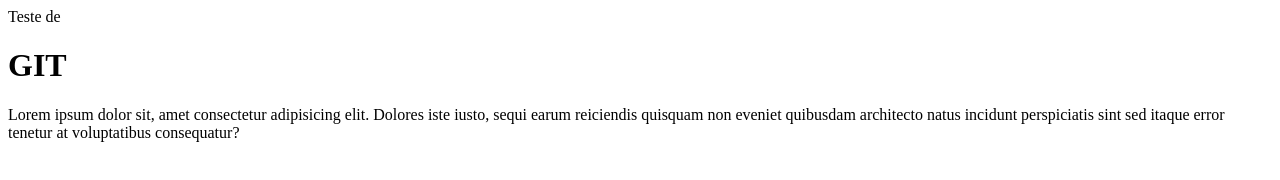
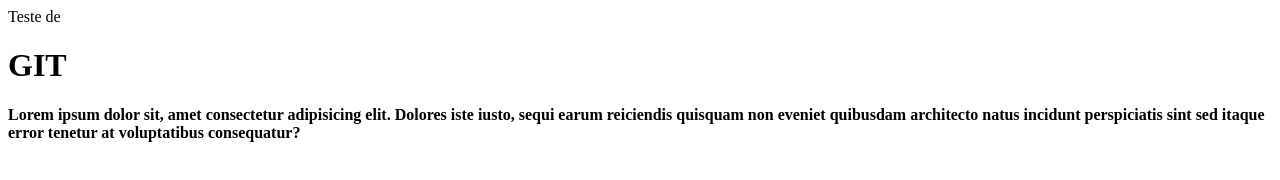
Before and after one commit to tuliorey/teste-aula-github, a plain HTML site: page index.html in a window 1280 px wide. Drawn offline with Linux system fonts and the light colour scheme.

Commit message:
teste da aula de github

```diff
--- a/index.html
+++ b/index.html
@@ -8,6 +8,6 @@
 </head>
 <body>
     <div>Teste de <h1>GIT</h1></div>
-    <span>Lorem ipsum dolor sit, amet consectetur adipisicing elit. Dolores iste iusto, sequi earum reiciendis quisquam non eveniet quibusdam architecto natus incidunt perspiciatis sint sed itaque error tenetur at voluptatibus consequatur?</span>
+    <span><b>Lorem ipsum dolor sit, amet consectetur adipisicing elit. Dolores iste iusto, sequi earum reiciendis quisquam non eveniet quibusdam architecto natus incidunt perspiciatis sint sed itaque error tenetur at voluptatibus consequatur?</b></span>
 </body>
 </html>
```
